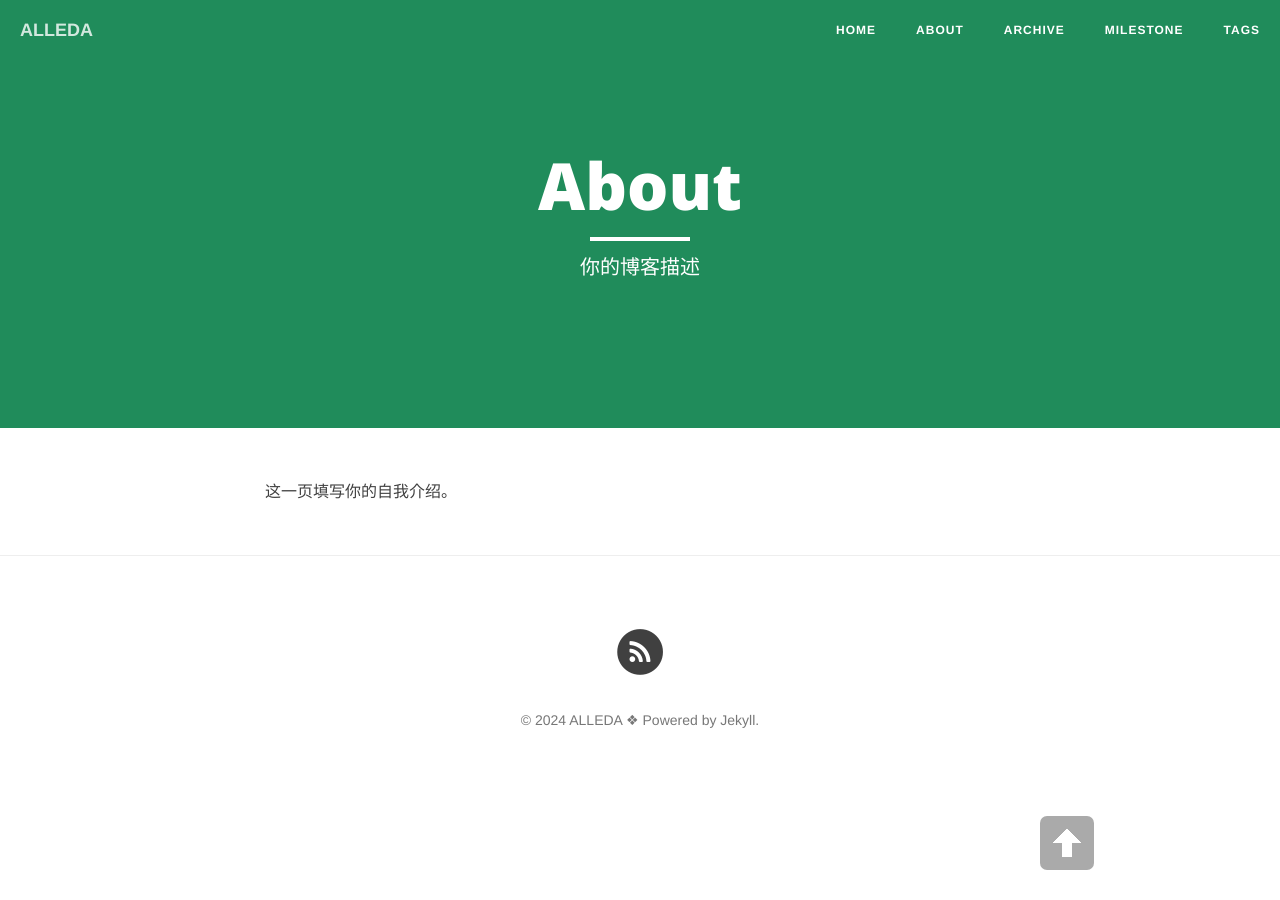
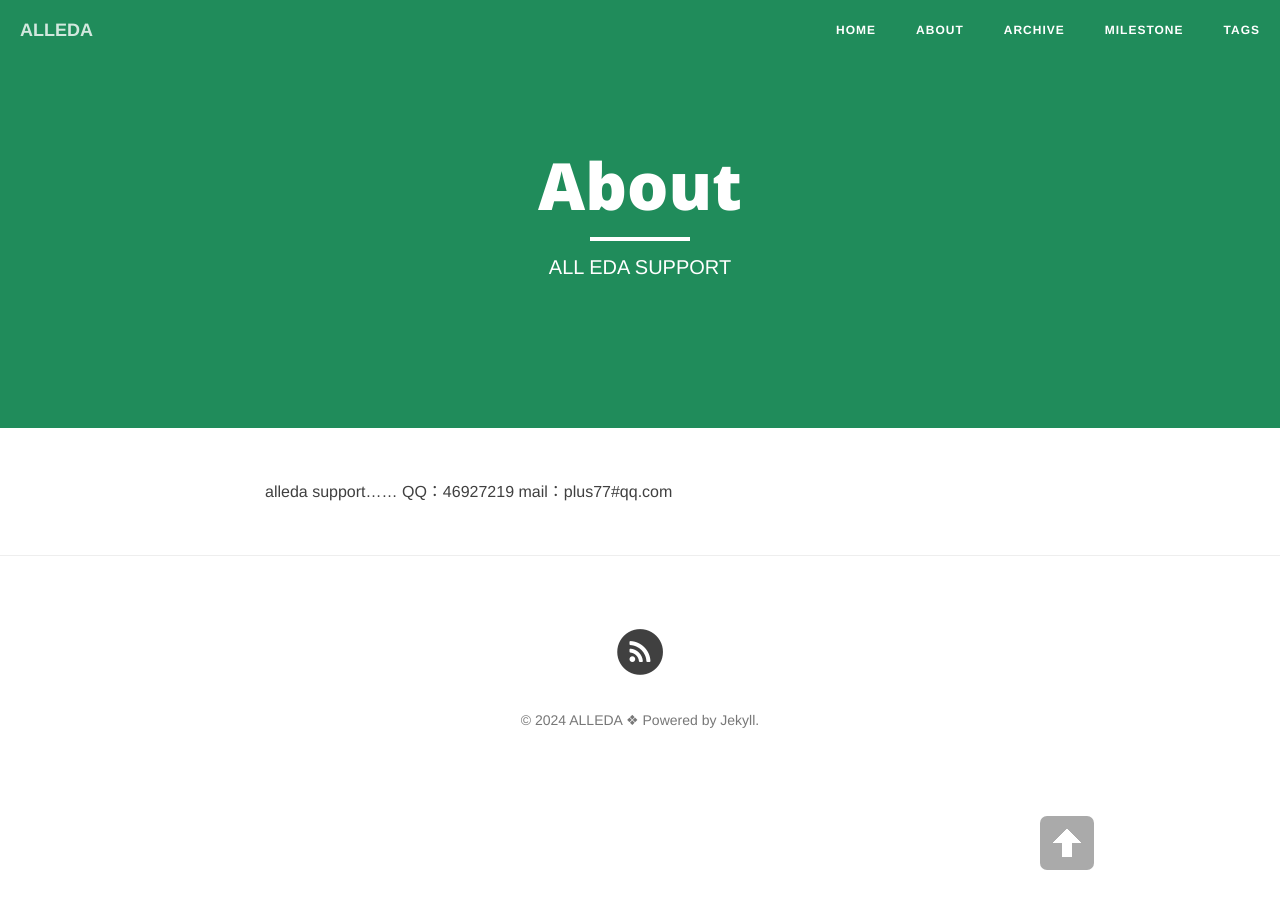
Before and after one commit to pulasi/pulasi.github.io, a Jekyll site: the page built from about.md, in a window 1280 px wide. Built offline with Jekyll 4.4.1, drawn with Linux system fonts in a browser that asks for light colours; nearby versions of some CDN libraries.

Commit message:
Update about.md

```diff
--- a/about.md
+++ b/about.md
@@ -1,8 +1,10 @@
 ---
 layout: page
 title: "About"
-description: "你的博客描述 "
+description: "ALL EDA SUPPORT "
 header-img: "img/green.jpg"
 ---
 
-这一页填写你的自我介绍。
+alleda support……
+QQ：46927219
+mail：plus77#qq.com
```
